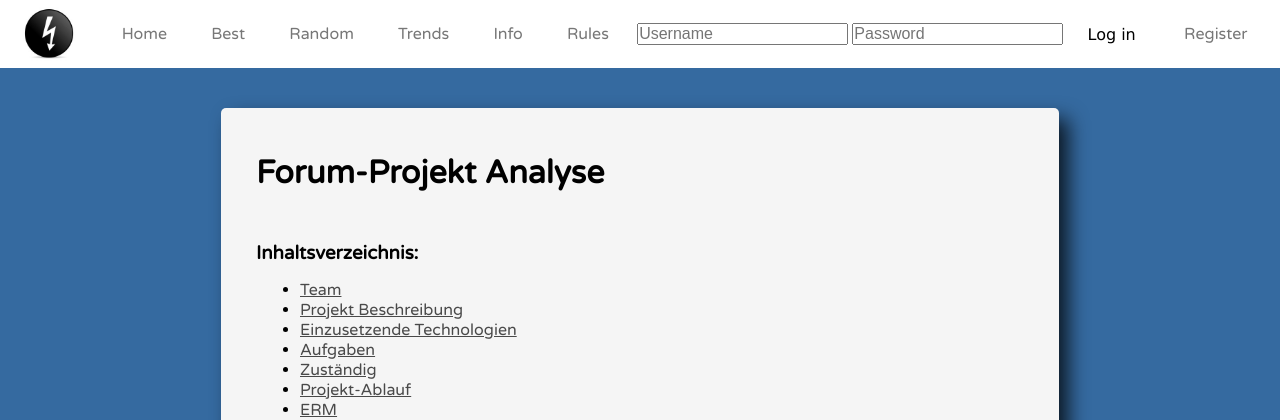
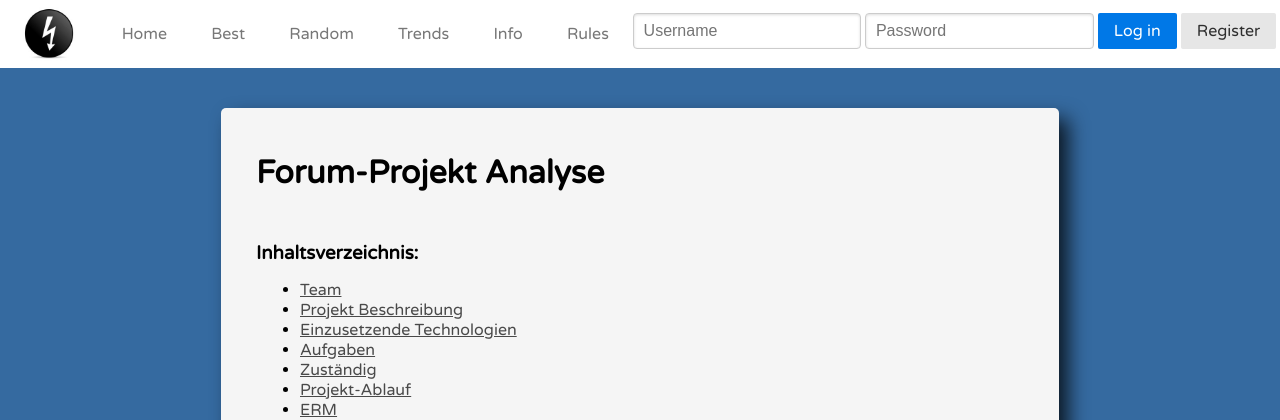
Before and after one commit to GyselAnimatioon/ProjektForumModul133, a PHP site: page /doku.php in a window 1280 px wide. Shown: the top 420 px of the page. Run offline with PHP 8.4, Linux system fonts and the light colour scheme; some web fonts are replaced.

Commit message:
navigation.php html teil restruktoriert

```diff
--- a/navigation.php
+++ b/navigation.php
@@ -8,7 +8,7 @@
         <li><a href="#">Trends</a></li>
         <li><a href="doku.php">Info</a></li>
         <li><a href="rules.php">Rules</a></li>
-
+    </ul>
 
     <?php
     session_start();
@@ -21,33 +21,71 @@
 
     if ($eingelogt == 0) {
         ?>
+        <ul>
+            <li>
+                <form class="pure-form" action="login.php" method="POST">
+                    <fieldset>
+                        <input type="text" name="username" placeholder="Username">
+                        <input type="password" name="password" placeholder="Password">
+                        <input type="submit" name="submit" value="Log in" class="pure-button  pure-button-primary">
+                    </fieldset>
+                </form>
+            </li>
+            <li>
+                <form class="pure-form" action="register.php" method="POST">
+                    <fieldset>
+                        <input type="submit" name="submit" value="Register" class="pure-button pure-button-success">
+                    </fieldset>
+                </form>
+            </li>
+        </ul>
+        <!--
             <li><form action="login.php" method="POST"></li>
             <li><input type="text" name="username" placeholder="Username"></li>
             <li><input type="password" name="password" placeholder="Password"></li>
             <li><a><input type="submit" name="submit" value="Log in" class="small_button"></a></li>
             <li></form></li>
             <li><a href="register.php">Register</a></li>
+        -->
         <?php
     } else if ($eingelogt == 1) {
         ?>
+        <ul>
             <li><a href="new_message.php">New Message</a></li>
-            <li><a href="profil.php">Eingeloggt als <?php if(isset($_SESSION["username"])) {echo $_SESSION["username"];} ?></a></li>
+            <li><a href="profil.php">Eingeloggt als <?php
+                    if (isset($_SESSION["username"])) {
+                        echo $_SESSION["username"];
+                    }
+                    ?></a></li>
             <li><a href="logout.php">Log out</a></li>
+        </ul>
         <?php
     } else if ($eingelogt == 2) {
         ?>
-            <li><form action="login.php" method="POST"></li>
-            <li><input type="text" name="username" placeholder="Username"></li>
-            <li><input type="password" name="password" placeholder="Password"></li>
-            <li><a><input type="submit" name="submit" value="Log in" class="small_button"></a></li>
-            <li></form></li>
-            <li><?php if (isset($_SESSION["message"])) {
+        <ul>
+            <li>
+                <form class="pure-form" action="register.php" method="POST">
+                    <fieldset>
+                        <input type="text" name="username" placeholder="Username">
+                        <input type="password" name="password" placeholder="Password">
+                        <input type="submit" name="submit" value="Log in" class="pure-button  pure-button-primary">
+                    </fieldset>
+                </form>
+            </li>
+            <li><?php
+                if (isset($_SESSION["message"])) {
                     echo $_SESSION["message"];
-        } ?></li>
-            <li><a href="register.php">Register</a></li>
+                }
+                ?></li>
+
+                <form class="pure-form" action="register.php" method="POST">
+                    <fieldset>
+                        <input type="submit" name="submit" value="Register" class="pure-button pure-button-success">
+                    </fieldset>
+                </form>
             <?php
         }
         ?>
     </ul>
-    <div class="clear"></div>
+
 </nav>
```
Lines whose indentation alone changed are shown as unchanged.
